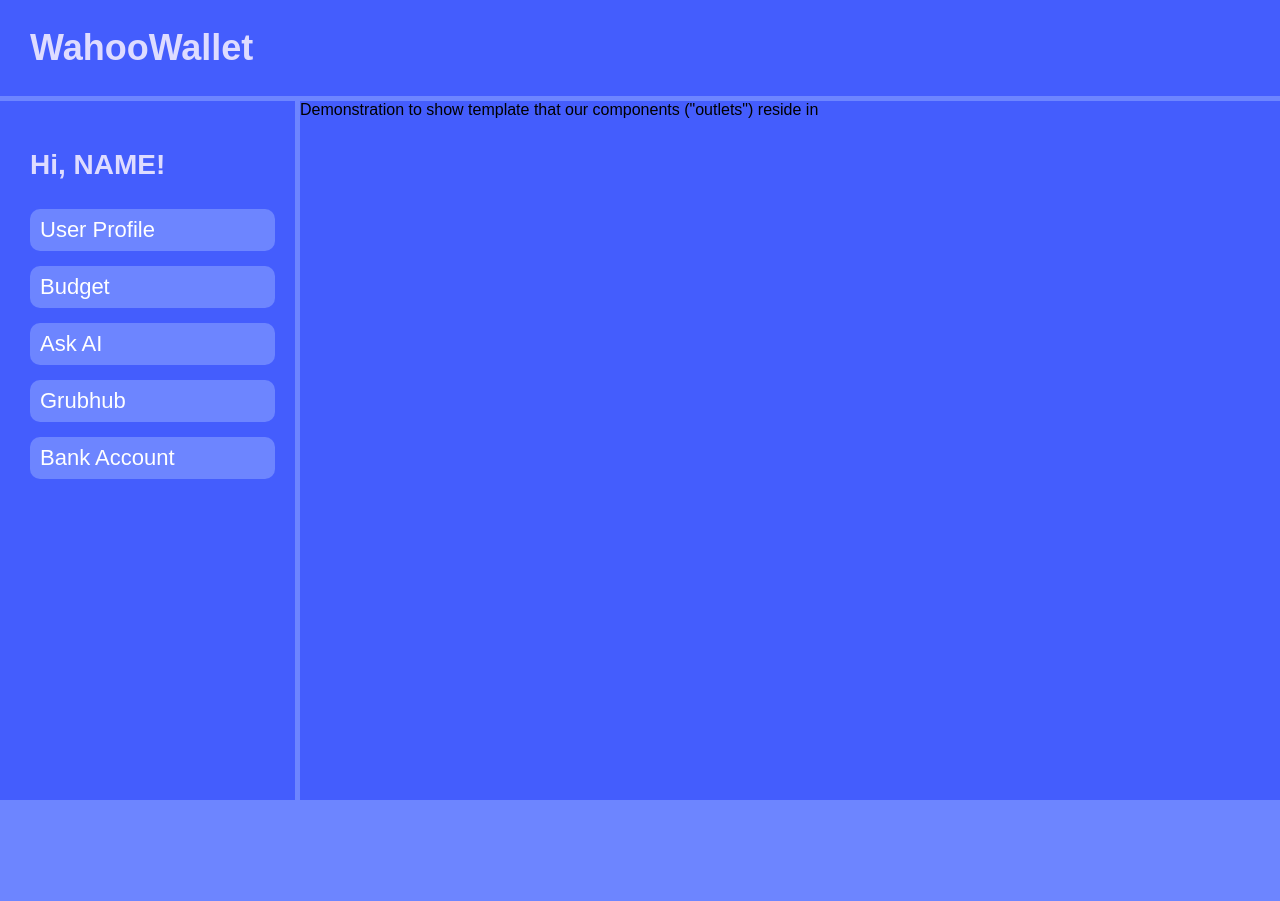
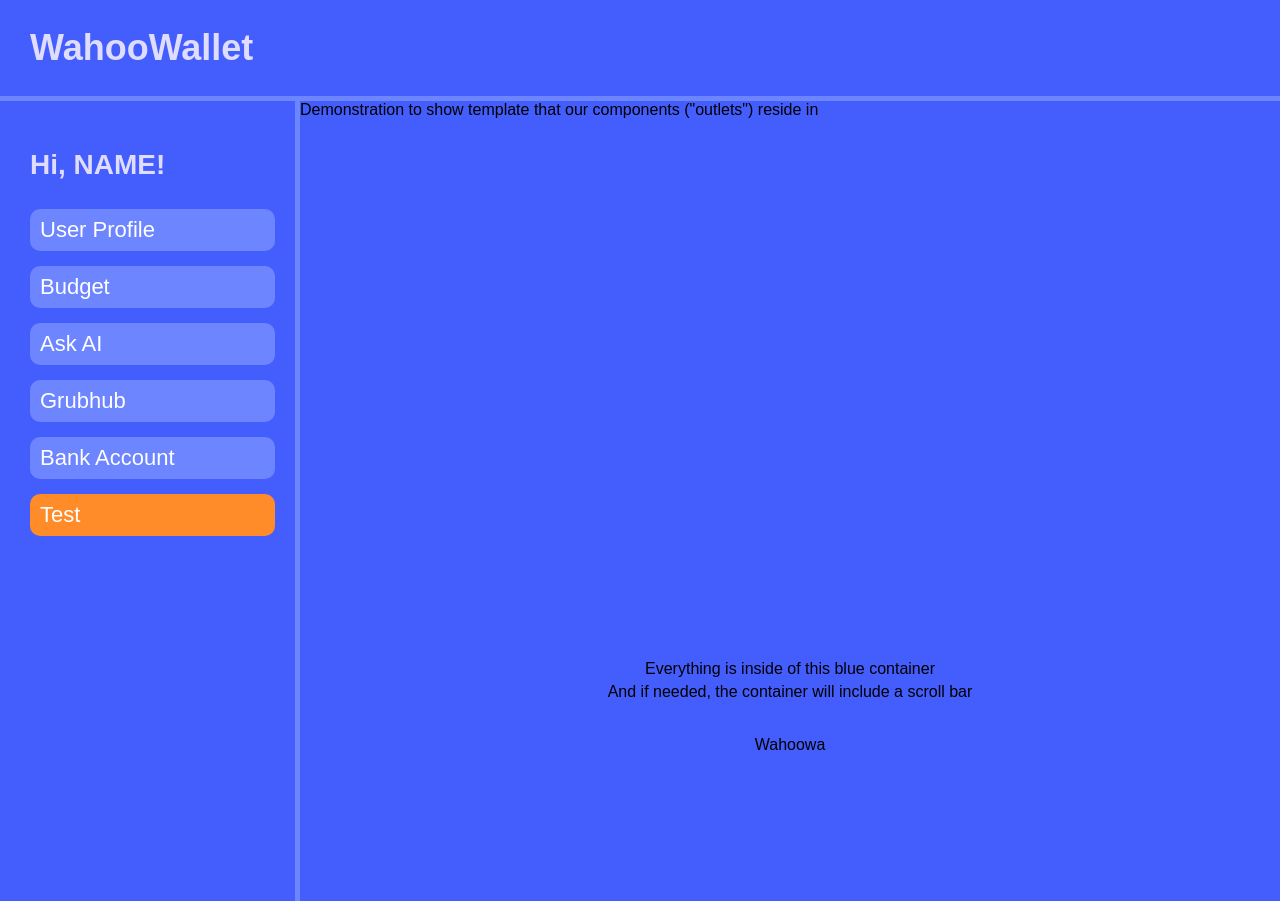
Before and after one commit to Project-Code-UVA/WahooWallet, a React (Vite) app in the folder wahoowallet-frontend/: page /test in a window 1280 px wide. Before the commit the page ends 800 px from the top, so only its background shows below. Built offline with nearby package versions, Linux system fonts and the light colour scheme.

Commit message:
Improved demonstration page

```diff
--- a/wahoowallet-frontend/src/components/Baseplate/Sidebar/Sidebar.jsx
+++ b/wahoowallet-frontend/src/components/Baseplate/Sidebar/Sidebar.jsx
@@ -27,6 +27,7 @@ export default function Sidebar({ name = 'NAME' }) {
           <NavLink to='/ai' className={getActiveButton('ai')}>Ask AI</NavLink>
           <NavLink to='/grubhub' className={getActiveButton('grubhub')}>Grubhub</NavLink>
           <NavLink to='/bank' className={getActiveButton('bank')}>Bank Account</NavLink>
+          <NavLink to='/test' className={getActiveButton('test')}>Test</NavLink>
         </div>
     </div>
   )
--- a/wahoowallet-frontend/src/components/Test.jsx
+++ b/wahoowallet-frontend/src/components/Test.jsx
@@ -1,6 +1,23 @@
 
 export default function Test() {
+  const style = {
+    display: 'flex',
+    flexDirection: 'column',
+    gap: '5px',
+    height: '100vh',
+    paddingTop: '20%',
+    justifyContent: 'center',
+    alignItems: 'center'
+  };
+
   return (
-    <p style={{margin: 0}}>Demonstration to show template that our components ("outlets") reside in</p>
+    <>
+      <p style={{margin: 0}}>Demonstration to show template that our components ("outlets") reside in</p>
+      <div style={style}>
+        <p style={{margin: 0}}>Everything is inside of this blue container</p>
+        <p style={{margin: 0}}>And if needed, the container will include a scroll bar</p>
+        <p style={{marginTop: '30px'}}>Wahoowa</p>
+      </div>
+    </>
   )
 }
```
